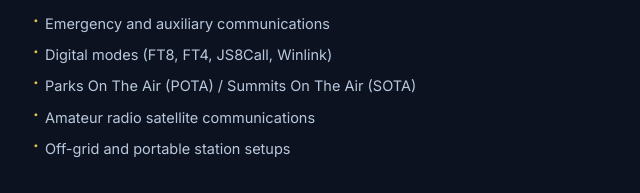
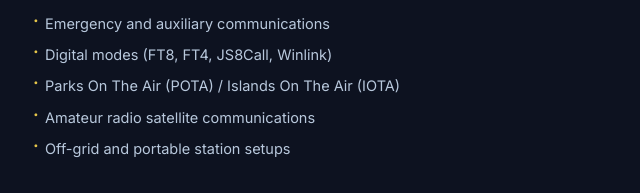
Before and after one commit to sysreq0/k1ttl.net, a plain HTML site: page index.html in a window 1280 px wide. Shown: the part 593-786 px from the top of the page, 160-800 px from the left. Drawn offline with nearby package versions, Linux system fonts and the light colour scheme.

Commit message:
changed sota to iota

```diff
--- a/index.html
+++ b/index.html
@@ -545,7 +545,7 @@
           <ul class="bl-list">
             <li>Emergency and auxiliary communications</li>
             <li>Digital modes (FT8, FT4, JS8Call, Winlink)</li>
-            <li>Parks On The Air (POTA) / Summits On The Air (SOTA)</li>
+            <li>Parks On The Air (POTA) / Islands On The Air (IOTA)</li>
             <li>Amateur radio satellite communications</li>
             <li>Off-grid and portable station setups</li>
           </ul>
```
